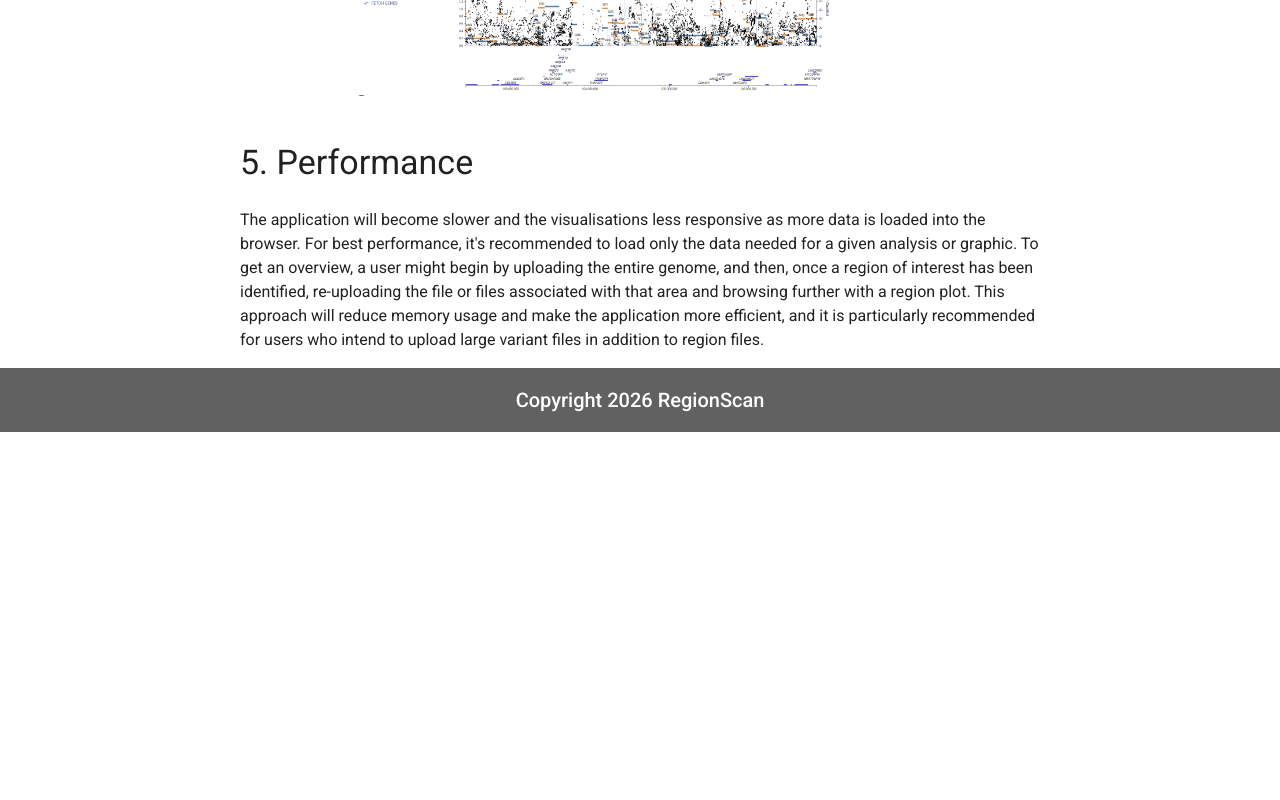
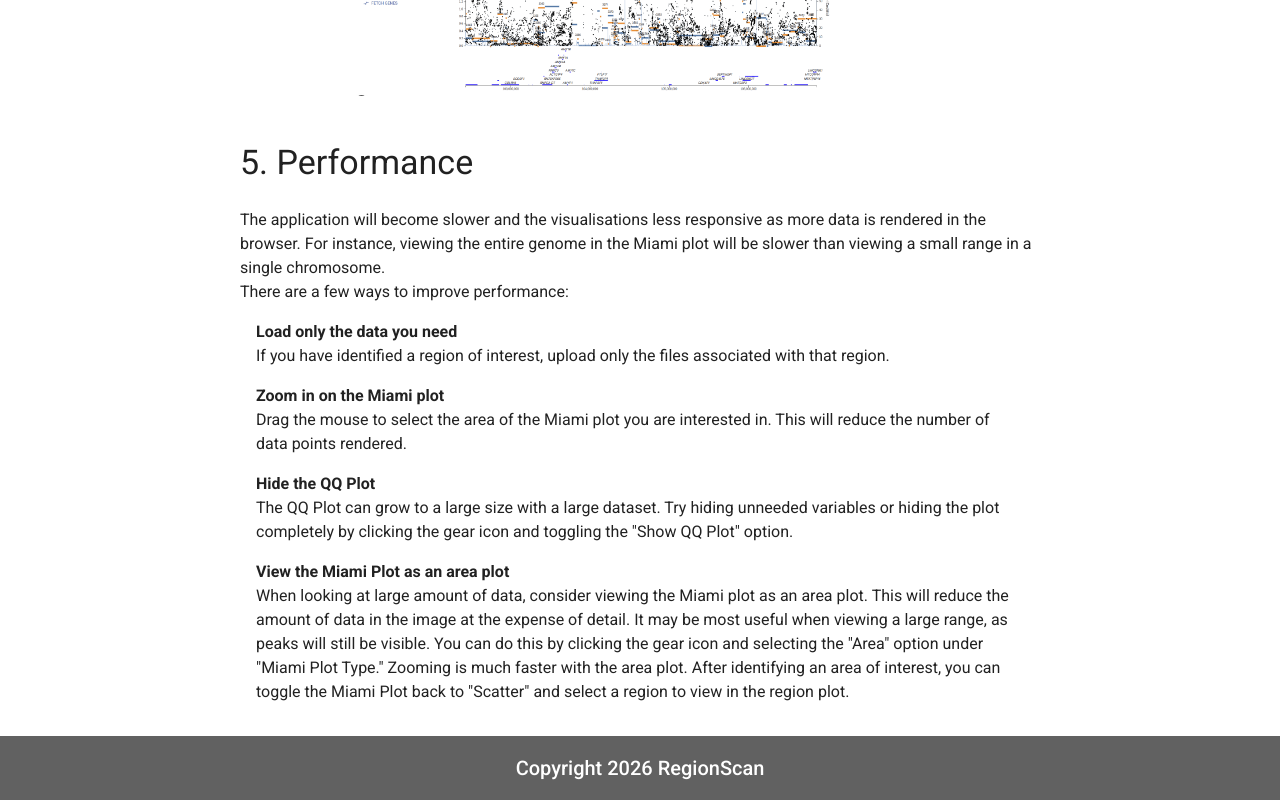
Before and after one commit to BullLab-Lunenfeld/region-scan-dashboard, a Next.js app in the folder next/region-scan-dashboard/: page /tutorial in a window 1280 px wide. Shown: the part 4359-5159 px from the top of the page. Before the commit the page ends 4791 px from the top, so only its background shows below. Built offline with nearby package versions, Linux system fonts and the light colour scheme; what @mui/material-nextjs would draw is missing.

Commit message:
update docs

```diff
--- a/next/region-scan-dashboard/src/app/tutorial/page.tsx
+++ b/next/region-scan-dashboard/src/app/tutorial/page.tsx
@@ -8,6 +8,9 @@ import {
   Box,
   alpha,
   darken,
+  List,
+  ListItem,
+  BoxProps,
 } from "@mui/material";
 import { StaticImport } from "next/dist/shared/lib/get-img-props";
 import Image from "next/image";
@@ -308,21 +311,66 @@ export default function page() {
           />
         </Grid>
         <Grid container direction="column">
-          <Typography variant="h4">5. Performance</Typography>
-
+          <Grid>
+            <Typography variant="h4">5. Performance</Typography>
+          </Grid>
           <Grid>
             <Typography>
               The application will become slower and the visualisations less
-              responsive as more data is loaded into the browser. For best
-              performance, it's recommended to load only the data needed for a
-              given analysis or graphic. To get an overview, a user might begin
-              by uploading the entire genome, and then, once a region of
-              interest has been identified, re-uploading the file or files
-              associated with that area and browsing further with a region plot.
-              This approach will reduce memory usage and make the application
-              more efficient, and it is particularly recommended for users who
-              intend to upload large variant files in addition to region files.
+              responsive as more data is rendered in the browser. For instance,
+              viewing the entire genome in the Miami plot will be slower than
+              viewing a small range in a single chromosome.
             </Typography>
+            <Typography>
+              There are a few ways to improve performance:{" "}
+            </Typography>
+            <List>
+              <ListItemBlock>
+                <Typography>
+                  <Strong>Load only the data you need</Strong>
+                </Typography>
+                <Typography>
+                  If you have identified a region of interest, upload only the
+                  files associated with that region.
+                </Typography>
+              </ListItemBlock>
+              <ListItemBlock>
+                <Typography>
+                  <Strong>Zoom in on the Miami plot</Strong>
+                </Typography>
+                <Typography>
+                  Drag the mouse to select the area of the Miami plot you are
+                  interested in. This will reduce the number of data points
+                  rendered.
+                </Typography>
+              </ListItemBlock>
+              <ListItemBlock>
+                <Typography>
+                  <Strong>Hide the QQ Plot</Strong>
+                </Typography>
+                <Typography>
+                  The QQ Plot can grow to a large size with a large dataset. Try
+                  hiding unneeded variables or hiding the plot completely by
+                  clicking the gear icon and toggling the "Show QQ Plot" option.
+                </Typography>
+              </ListItemBlock>
+              <ListItemBlock>
+                <Typography>
+                  <Strong>View the Miami Plot as an area plot</Strong>
+                </Typography>
+                <Typography>
+                  When looking at large amount of data, consider viewing the
+                  Miami plot as an area plot. This will reduce the amount of
+                  data in the image at the expense of detail. It may be most
+                  useful when viewing a large range, as peaks will still be
+                  visible. You can do this by clicking the gear icon and
+                  selecting the "Area" option under "Miami Plot Type." Zooming
+                  is much faster with the area plot. After identifying an area
+                  of interest, you can toggle the Miami Plot back to "Scatter"
+                  and select a region to view in the region plot.
+                </Typography>
+              </ListItemBlock>
+            </List>
           </Grid>
         </Grid>
 
@@ -336,6 +384,12 @@ export default function page() {
     </Grid>
   );
 }
+
+const ListItemBlock = ({ children, ...props }: BoxProps) => (
+  <Box component={ListItem} {...props} display="block">
+    {children}
+  </Box>
+);
 
 interface FieldNameGridProps {
   names: string[];
```
